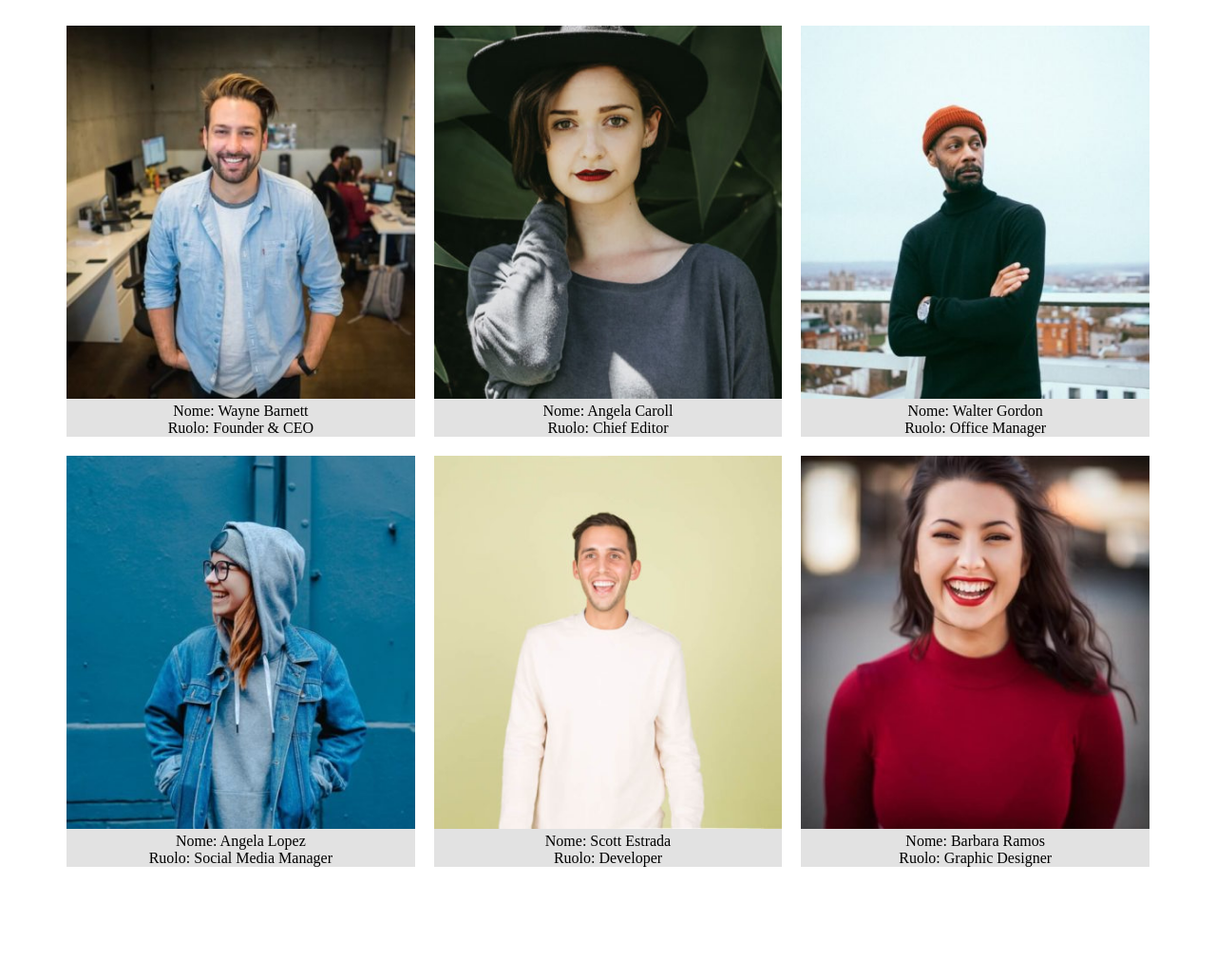
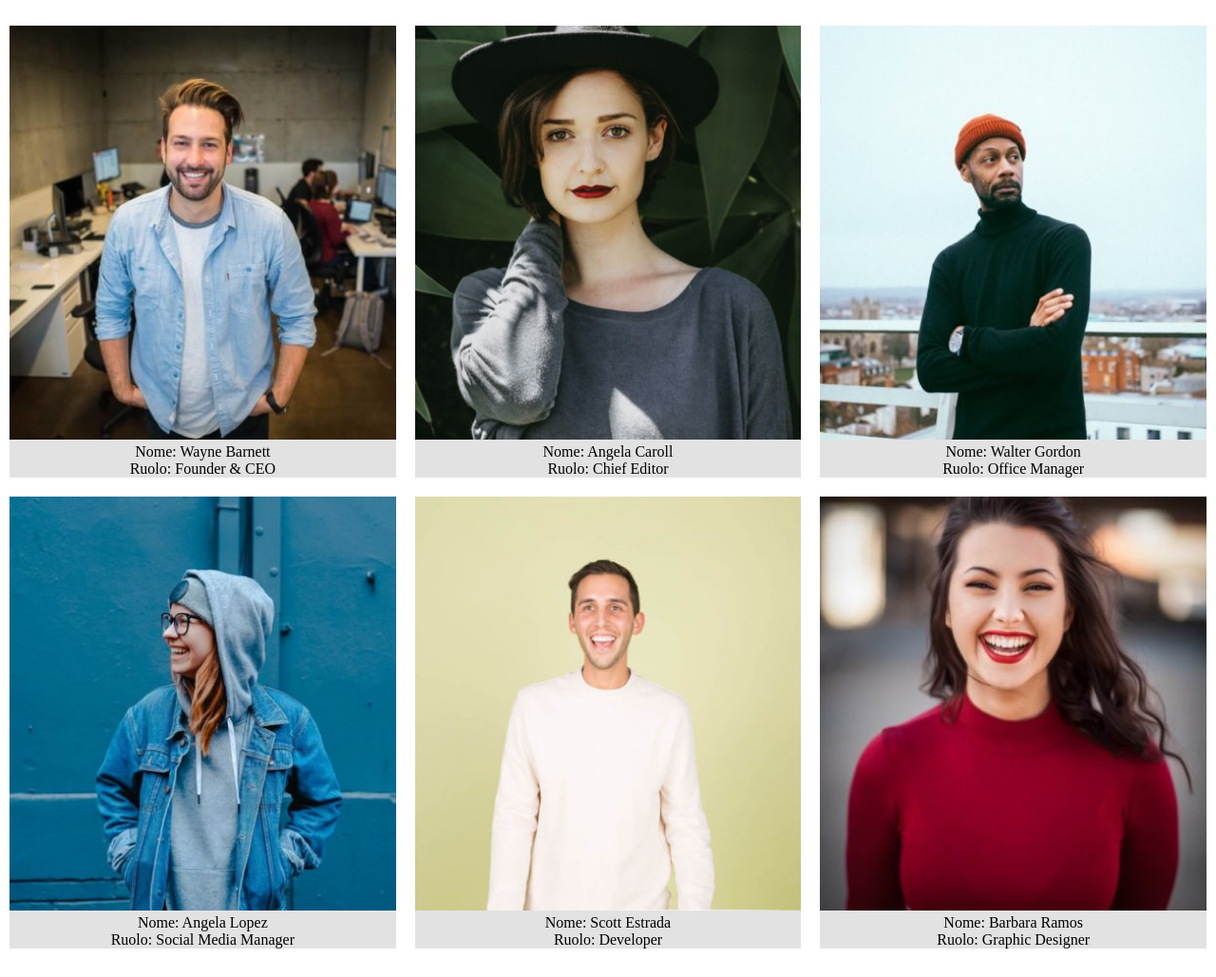
Before and after one commit to Aranel9966/js-our-team, a plain HTML site: page index.html in a window 1280 px wide. Shown: the part 76-1105 px from the top of the page at 95% size. Before the commit the page ends 1019 px from the top, so only its background shows below. Drawn offline with Linux system fonts and the light colour scheme.

Commit message:
add for in

```diff
--- a/css/style.css
+++ b/css/style.css
@@ -26,14 +26,14 @@ img{
 }
 
 #c1,#c2,#c0{
-    width: calc(100% / 3 - (30px * 2));
+    width: calc(100% / 3 - (30px /3 * 2));
     background-color: rgba(211, 211, 211, 0.652);
     text-align: center;
 
 }
 
 #c3,#c4,#c5{
-    width: calc(100% / 3 - (30px * 2));
+    width: calc(100% / 3 - (30px /3 * 2));
     background-color: rgba(211, 211, 211, 0.652);
 
     text-align: center;
--- a/js/script.js
+++ b/js/script.js
@@ -26,6 +26,7 @@ Organizzare i singoli membri in cardTex/schede
 */
 
 let containerEl= document.getElementById('container');
+
 const teamMembers =[
 
     {
@@ -60,21 +61,21 @@ const teamMembers =[
     }
 
 ];
+
 for(let i =0; i<teamMembers.length;i++ ){
 
     console.log(teamMembers[i]);
 
     let card = document.createElement('div');
+    containerEl.append(card);
     let cardImg = document.createElement('div');
+    card.append(cardImg);
     let cardTex = document.createElement('div');
+    card.append(cardTex);
     let img = document.createElement('img');
+    cardImg.append(img);
 
     card.setAttribute('id','c'+i);
-
-    containerEl.append(card);
-    card.append(cardImg);
-    cardImg.append(img);
-    card.append(cardTex);
 
     img.src+=teamMembers[i].photo;
 
@@ -82,3 +83,27 @@ for(let i =0; i<teamMembers.length;i++ ){
 
     cardTex.innerHTML+= 'Ruolo: '+ teamMembers[i].role ;
 };
+
+// ciclo con il for in
+
+// for(let i =0; i<teamMembers.length;i++ ){
+
+//     let card = document.createElement('div');
+//     let cardTex = document.createElement('div');
+
+//     card.setAttribute('id','c'+i);
+
+//     containerEl.append(card);
+//     card.append(cardTex);
+
+
+//     let members = teamMembers[i];
+
+//     for(let keyMembers in members){
+
+//         console.log(keyMembers)
+//         cardTex.innerText += `${keyMembers}: ${members[keyMembers]} \n `
+
+//     };
+
+// };
```
